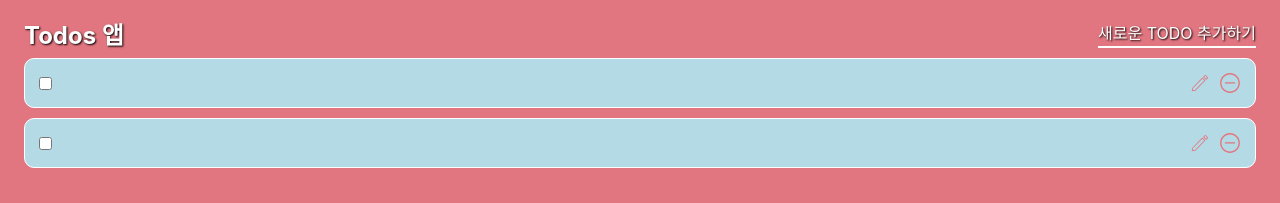
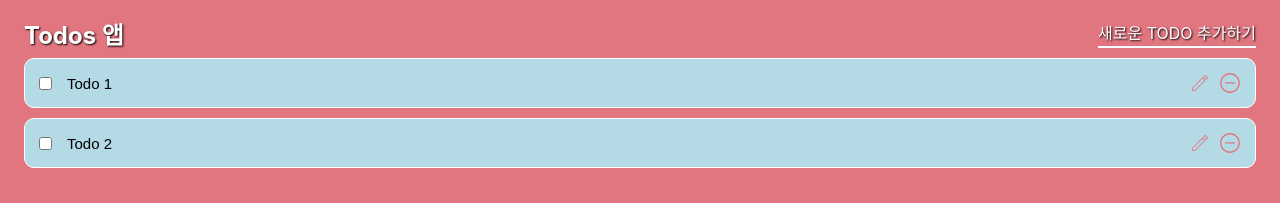
Before and after one commit to newfly101/Project.Base.Reacts, a React (Create React App) app in the folder web/: page / in a window 1280 px wide. Shown: the top 203 px of the page. Built offline with nearby package versions, Linux system fonts and the light colour scheme.

Commit message:
[1] state 값 onChange()하는 경우에 setState()하게 Spread 연산자 사용해서 값 유지하고 변경하기

```diff
--- a/web/src/App.js
+++ b/web/src/App.js
@@ -12,6 +12,22 @@ export default function App() {
         }
     );
     console.log(data);
+
+    function handleOnChangeTitle(e, id) {
+        setData((prevState) => ({
+            ...prevState,
+            // count : 이전 state값 그대로 유지
+            todoData: prevState.todoData.map((todo) =>
+                todo.id === id
+                    ? {...todo, title: e.target.value}
+                    : todo
+                // map으로 쪼가르면 {id:1} , {id:2}
+                // id가 변경하는 값과 일치하면 나머지 data는 prevState로 두고, title만 값 변경
+                // id가 변경하는 값과 불일치하면 이전 값 그대로 유지
+            )
+        }));
+    }
+
     return (
         <div className="App">
             <div className="todo-header">
@@ -19,15 +35,21 @@ export default function App() {
                 <span className="new-todo">새로운 TODO 추가하기</span>
             </div>
             {data.todoData.map((item) => {
-                console.log(item);
+                // console.log(item);
                 return (
-                <div className="add-todos" key={item.id}>
-                    <input type="checkbox"/>
-                    <input className="todo" type="text"/>
-                    <img src="/assets/modify.svg" alt="modify"/>
-                    <img src="/assets/delete.svg" alt="delete"/>
-                </div>
-            )})}
+                    <div className="add-todos" key={item.id}>
+                        <input type="checkbox"/>
+                        <input
+                            className="todo"
+                            type="text"
+                            value={item.title}
+                            onChange={(e) => handleOnChangeTitle(e, item.id)}
+                        />
+                        <img src="/assets/modify.svg" alt="modify"/>
+                        <img src="/assets/delete.svg" alt="delete"/>
+                    </div>
+                )
+            })}
         </div>
     );
 }
```
